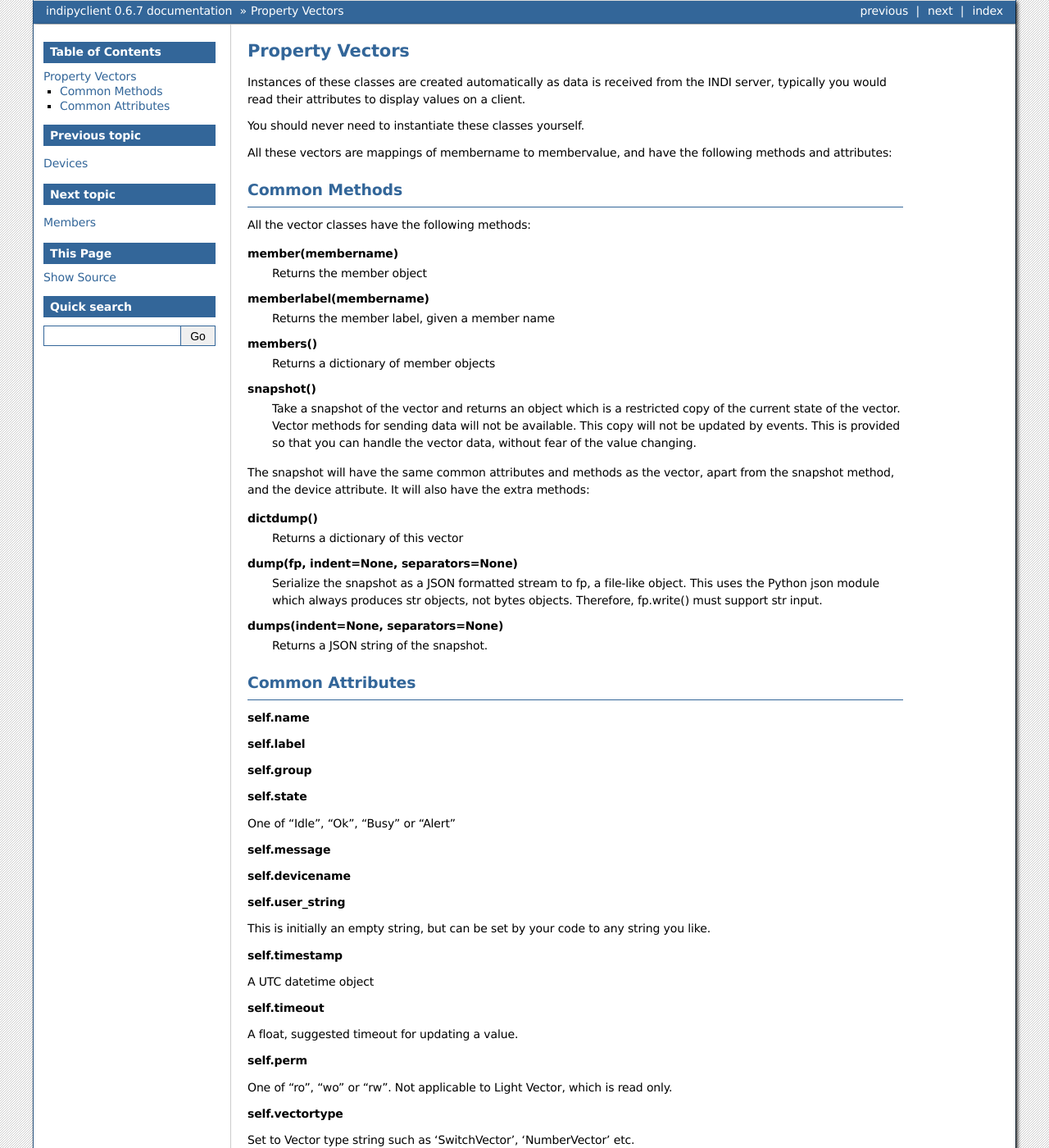
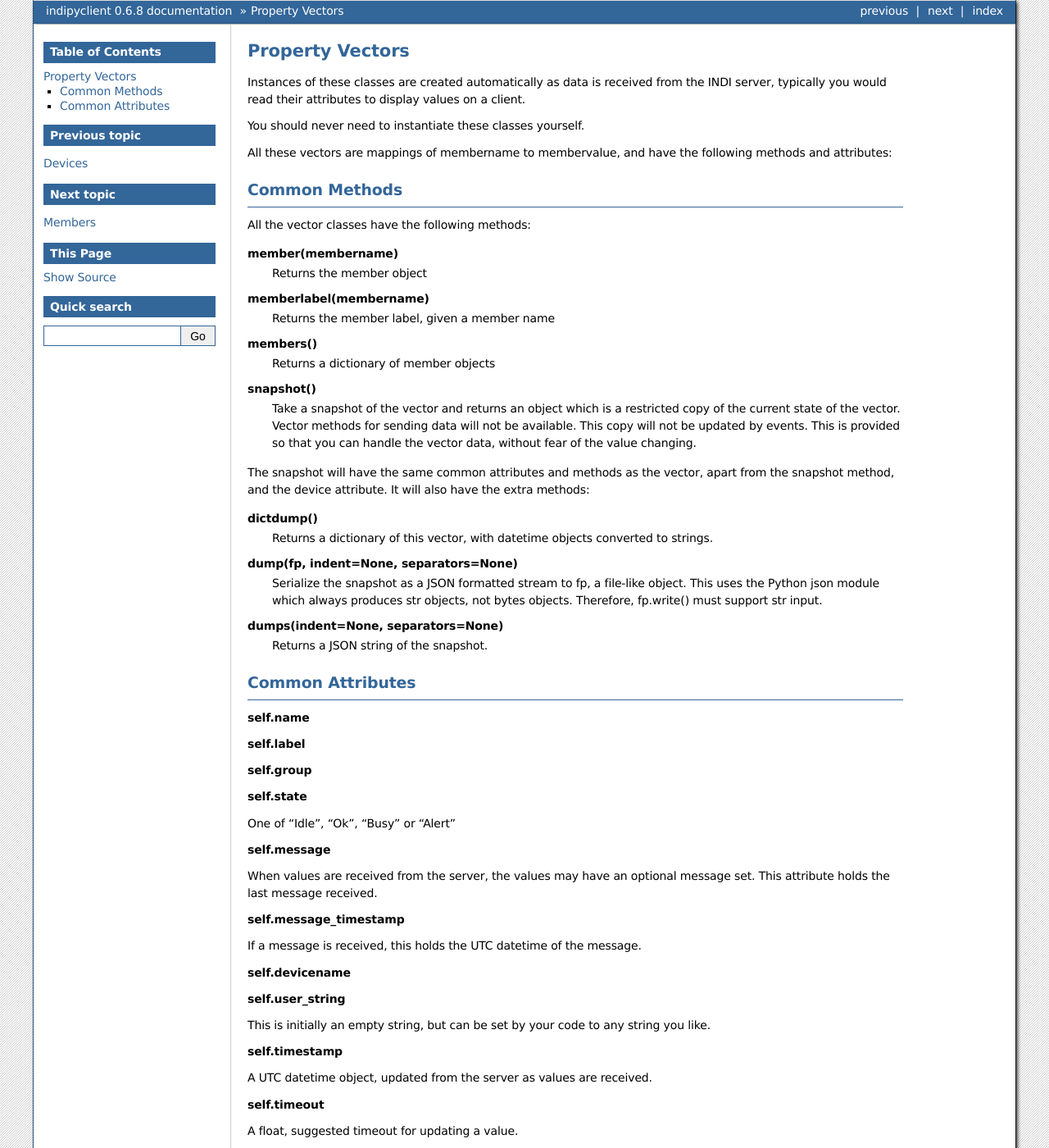
Before and after one commit to bernie-skipole/indipyclient, a Sphinx documentation site: the page built from docs/source/usage/propertyvectors.rst, in a window 1280 px wide and 1400 px high. Shown: the whole window at 82% size. Built offline with Sphinx 7.4.7, drawn with Linux system fonts in a browser that asks for light colours; some of the changed text lies outside the part shown.

Commit message:
Added vector message_timestamp attribute, now version 0.6.8

```diff
--- a/docs/source/conf.py
+++ b/docs/source/conf.py
@@ -25,7 +25,7 @@
 author = 'Bernard Czenkusz'
 
 # The full version, including alpha/beta/rc tags
-release = '0.6.7'
+release = '0.6.8'
 
 # ---------------------- Added to get readthedocs to build, by BC
 master_doc = 'index'
--- a/docs/source/usage/propertyvectors.rst
+++ b/docs/source/usage/propertyvectors.rst
@@ -31,7 +31,7 @@
 The snapshot will have the same common attributes and methods as the vector, apart from the snapshot method, and the device attribute. It will also have the extra methods:
 
 **dictdump()**
-    Returns a dictionary of this vector
+    Returns a dictionary of this vector, with datetime objects converted to strings.
 
 **dump(fp, indent=None, separators=None)**
     Serialize the snapshot as a JSON formatted stream to fp, a file-like object.
@@ -58,6 +58,12 @@
 
 **self.message**
 
+When values are received from the server, the values may have an optional message set. This attribute holds the last message received.
+
+**self.message_timestamp**
+
+If a message is received, this holds the UTC datetime of the message.
+
 **self.devicename**
 
 **self.user_string**
@@ -66,7 +72,7 @@
 
 **self.timestamp**
 
-A UTC datetime object
+A UTC datetime object, updated from the server as values are received.
 
 **self.timeout**
 
--- a/indipyclient/__init__.py
+++ b/indipyclient/__init__.py
@@ -6,4 +6,4 @@
 
 from .propertymembers import getfloat
 
-version = "0.6.7"
+version = "0.6.8"
--- a/pyproject.toml
+++ b/pyproject.toml
@@ -7,7 +7,7 @@
 authors = [{name = "Bernard Czenkusz", email = "bernie@skipole.co.uk"}]
 license = {file = "LICENSE"}
 classifiers = ["License :: OSI Approved :: MIT License", "Operating System :: POSIX :: Linux","Topic :: Scientific/Engineering :: Astronomy", "Topic :: Scientific/Engineering :: Interface Engine/Protocol Translator"]
-version = "0.6.7"
+version = "0.6.8"
 description="Pure python package, providing a terminal client and a set of classes which can be used to create scripts or clients to control remote instruments using the INDI protocol."
 readme = "README.md"
 requires-python = ">=3.10"
```
